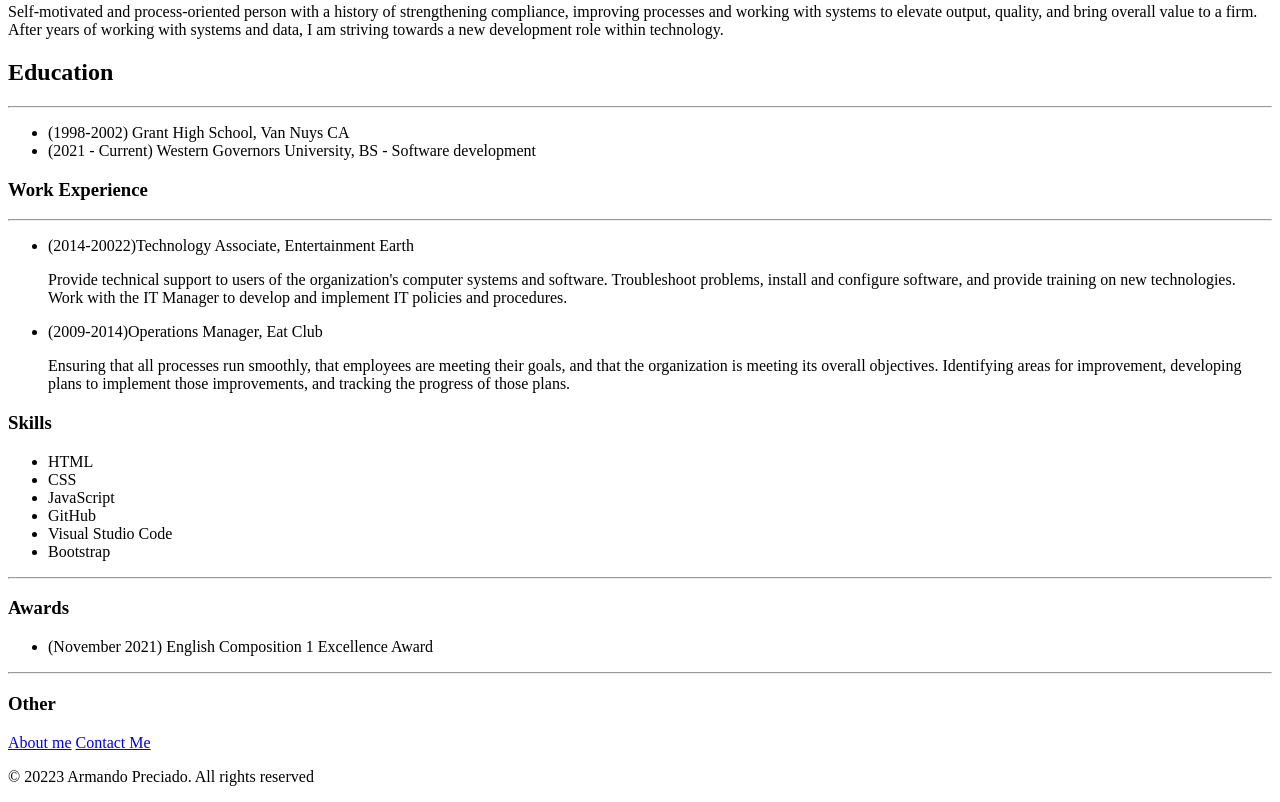
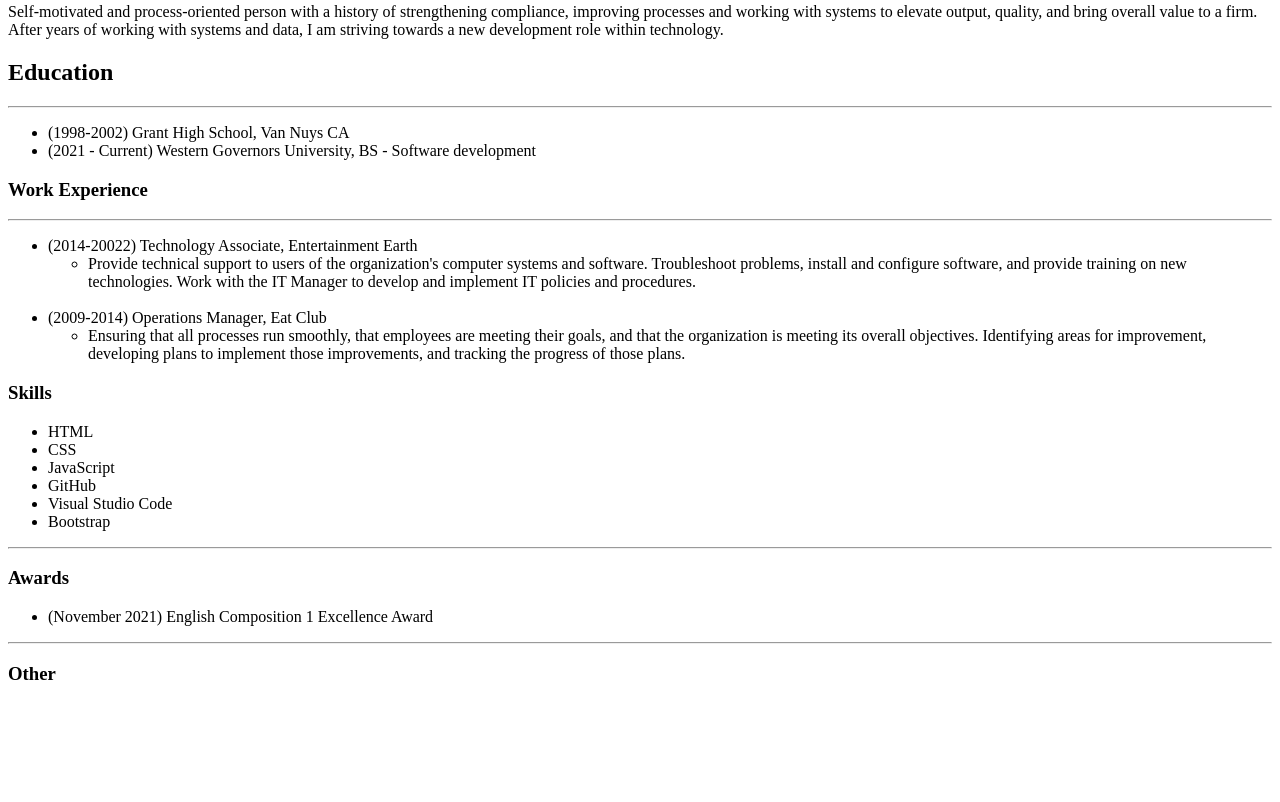
Before and after one commit to mondo1206/online-resume, a plain HTML site: page index.html in a window 1280 px wide. Shown: the part 382-1184 px from the top of the page. After the commit the page ends 1086 px from the top, so only its background shows below. Drawn offline with Linux system fonts and the light colour scheme.

Commit message:
Update index.html

```diff
--- a/index.html
+++ b/index.html
@@ -27,10 +27,15 @@
     <h3>Work Experience </h3>
 <hr>
             <ul>
-                <li>(2014-20022)Technology Associate, Entertainment Earth </li>
-                <p>Provide technical support to users of the organization's computer systems and software. Troubleshoot problems, install and configure software, and provide training on new technologies. Work with the IT Manager to develop and implement IT policies and procedures.</p>
-                <li>(2009-2014)Operations Manager, Eat Club</li>
-                <p>Ensuring that all processes run smoothly, that employees are meeting their goals, and that the organization is meeting its overall objectives.  Identifying areas for improvement, developing plans to implement those improvements, and tracking the progress of those plans.</p>
+                <li> (2014-20022) Technology Associate, Entertainment Earth </li>
+                <ul>
+                    <li>Provide technical support to users of the organization's computer systems and software. Troubleshoot problems, install and configure software, and provide training on new technologies. Work with the IT Manager to develop and implement IT policies and procedures.</li>
+                </ul><br>
+                <li> (2009-2014) Operations Manager, Eat Club</li>
+                <ul>
+                    <li>Ensuring that all processes run smoothly, that employees are meeting their goals, and that the organization is meeting its overall objectives.  Identifying areas for improvement, developing plans to implement those improvements, and tracking the progress of those plans.</li>
+                </ul>
+
             </ul>
 
   </body>
@@ -52,12 +57,3 @@
     </ul>
 <hr>
     <h3>Other</h3>
-    <a href="./public/about.html">About me</a>
-    <a href="./public/contact.html">Contact Me</a><br>
-
-        <footer>
-            <p>© 20223 Armando Preciado. All rights reserved </p>
-        </footer>
-
-</body>
-</html>
```
